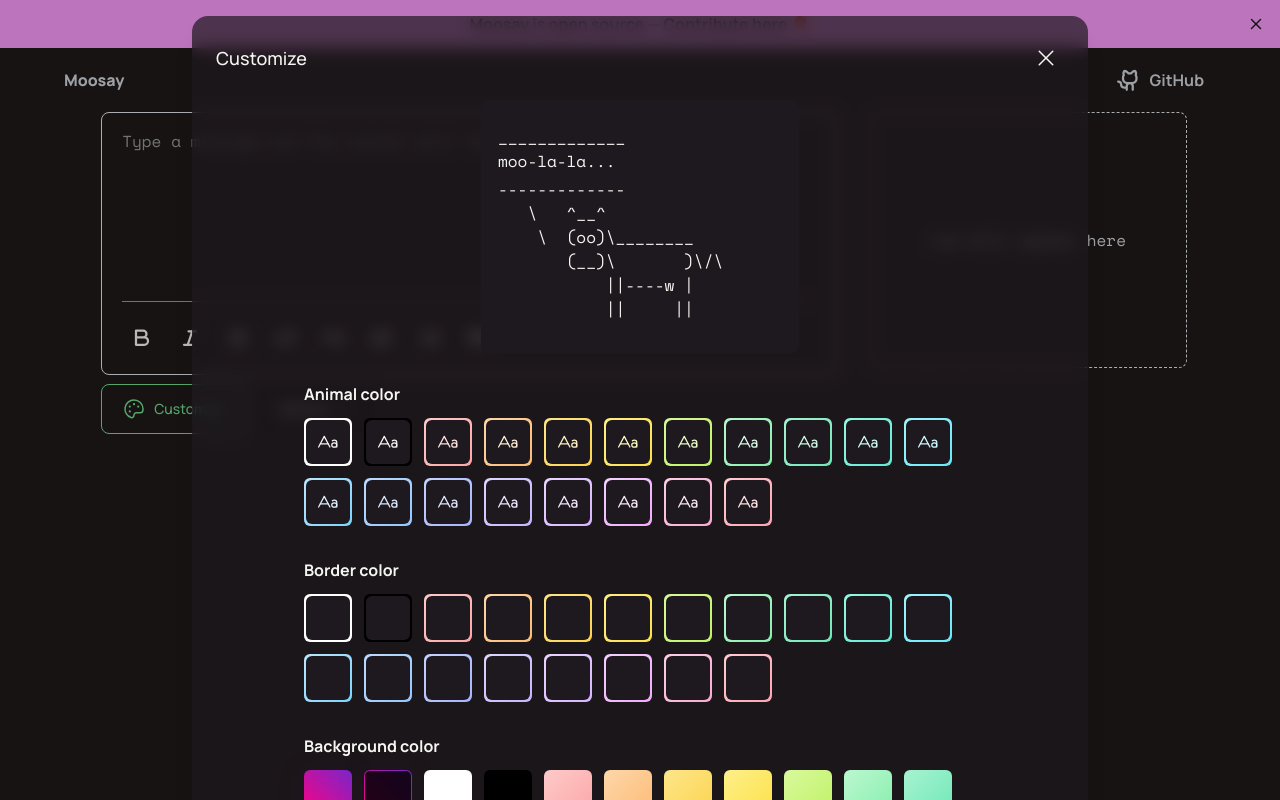
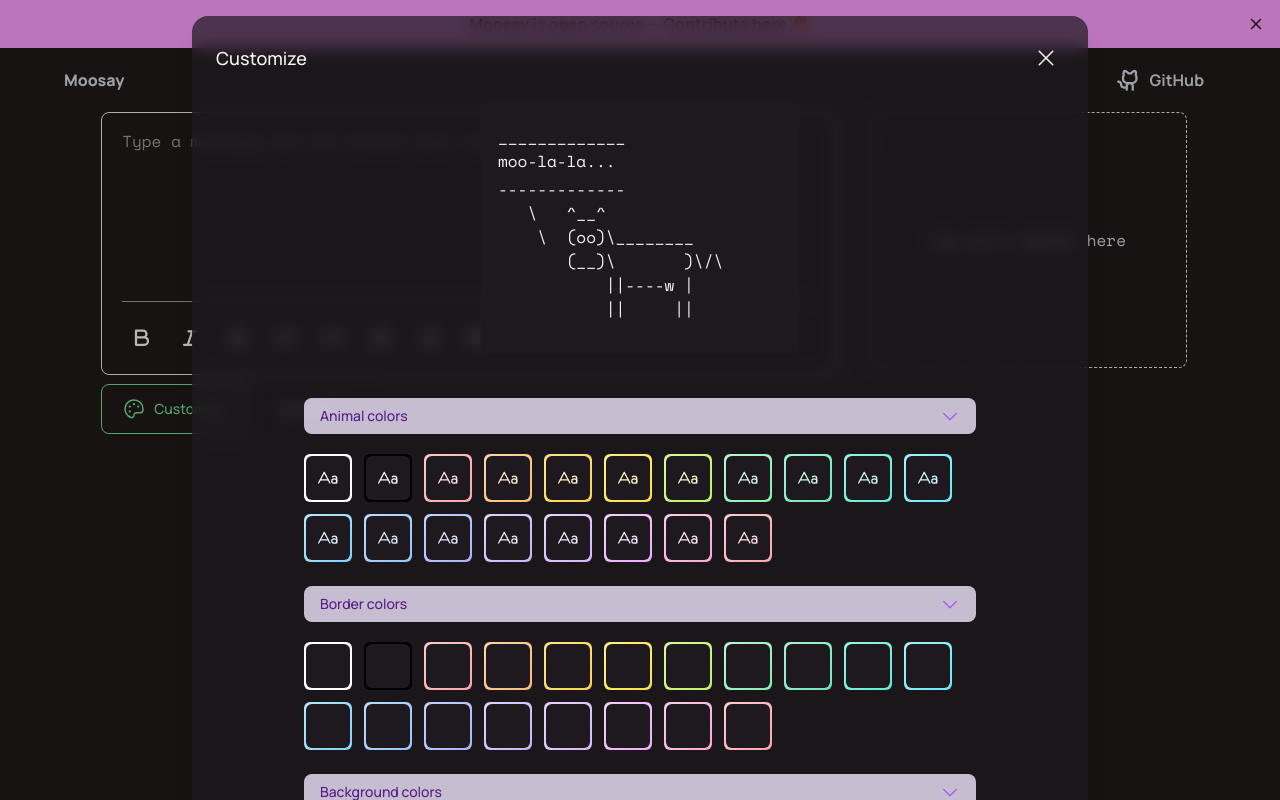
Before and after one commit to eidynho/moosay, a Next.js app: page /application in a window 1280 px wide. Both pictures are taken after a click on the button "Customize". Built offline with nearby package versions, Linux system fonts and the light colour scheme; no server answers.

Commit message:
new: CustomizeColors including all custom colors component

```diff
--- a/src/components/modals/CustomizeModal/AnimalColor.tsx
+++ b/src/components/modals/CustomizeModal/CustomizeColors/AnimalColor.tsx
@@ -85,8 +85,7 @@ interface AnimalColorProps {
 
 export function AnimalColor({ updateAnimalColor }: AnimalColorProps) {
     return (
-        <div className="rounded-3xl max-w-2xl py-1">
-            <h4 className="font-bold mb-3">Animal color</h4>
+        <div className="max-w-2xl py-1">
             <div className="flex flex-wrap items-center gap-3">
                 {animalColorsList.map((item, index) => (
                     <button
--- a/src/components/modals/CustomizeModal/BackgroundColor.tsx
+++ b/src/components/modals/CustomizeModal/CustomizeColors/BackgroundColor.tsx
@@ -85,8 +85,7 @@ interface BackgroundColorProps {
 
 export function BackgroundColor({ updateBgColor }: BackgroundColorProps) {
     return (
-        <div className="rounded-3xl max-w-2xl py-1">
-            <h4 className="font-bold mb-3">Background color</h4>
+        <div className="max-w-2xl py-1">
             <div className="flex flex-wrap items-center gap-3">
                 <GradientBox>
                     <div
--- a/src/components/modals/CustomizeModal/BorderColor.tsx
+++ b/src/components/modals/CustomizeModal/CustomizeColors/BorderColor.tsx
@@ -83,8 +83,7 @@ interface BorderColorProps {
 
 export function BorderColor({ updateBorderColor }: BorderColorProps) {
     return (
-        <div className="rounded-3xl max-w-2xl py-1">
-            <h4 className="font-bold mb-3">Border color</h4>
+        <div className="max-w-2xl py-1">
             <div className="flex flex-wrap items-center gap-3">
                 {borderColorsList.map((item, index) => (
                     <button
--- /dev/null
+++ b/src/components/modals/CustomizeModal/CustomizeColors/index.tsx
@@ -0,0 +1,65 @@
+import { Disclosure, Transition } from "@headlessui/react";
+import { CaretUp } from "phosphor-react";
+import { AnimalColor } from "./AnimalColor";
+import { BackgroundColor } from "./BackgroundColor";
+import { BorderColor } from "./BorderColor";
+
+interface CustomizeColorsProps {
+    updateAnimalColor: (newValue: string) => void;
+    updateBorderColor: (newValue: string) => void;
+    updateBgColor: (newValue: string) => void;
+}
+
+export function CustomizeColors({
+    updateAnimalColor,
+    updateBorderColor,
+    updateBgColor,
+}: CustomizeColorsProps) {
+    const disclosureItems = [
+        {
+            title: "Animal colors",
+            component: <AnimalColor updateAnimalColor={updateAnimalColor} />,
+        },
+        {
+            title: "Border colors",
+            component: <BorderColor updateBorderColor={updateBorderColor} />,
+        },
+        {
+            title: "Background colors",
+            component: <BackgroundColor updateBgColor={updateBgColor} />,
+        },
+    ];
+
+    return (
+        <div className="mx-auto w-full p-2">
+            {disclosureItems.map((item, index) => (
+                <Disclosure defaultOpen key={index}>
+                    {({ open }) => (
+                        <div className="flex flex-col items-center">
+                            <Disclosure.Button className="mt-3 flex w-full justify-between rounded-lg bg-purple-100/80 px-4 py-2 max-w-2xl text-left text-sm font-medium text-purple-900 hover:bg-purple-200 focus:outline-none focus-visible:ring focus-visible:ring-purple-500 focus-visible:ring-opacity-75">
+                                <span>{item.title}</span>
+                                <CaretUp
+                                    className={`${
+                                        open ? "rotate-180 transform" : ""
+                                    } h-5 w-5 text-purple-500`}
+                                />
+                            </Disclosure.Button>
+                            <Transition
+                                enter="transition duration-200 ease-in"
+                                enterFrom="transform scale-95 opacity-0"
+                                enterTo="transform scale-100 opacity-100"
+                                leave="transition duration-75 ease-in"
+                                leaveFrom="transform scale-100 opacity-100"
+                                leaveTo="transform scale-95 opacity-0"
+                            >
+                                <Disclosure.Panel className="px-4 pt-4 pb-2 text-sm">
+                                    {item.component}
+                                </Disclosure.Panel>
+                            </Transition>
+                        </div>
+                    )}
+                </Disclosure>
+            ))}
+        </div>
+    );
+}
--- a/src/components/modals/CustomizeModal/index.tsx
+++ b/src/components/modals/CustomizeModal/index.tsx
@@ -5,9 +5,10 @@ import { BaseModal } from "../../headless-ui/BaseModal";
 import { AnimalMessage } from "../../AnimalMessage";
 import { AnimalStylesType } from "@/pages/application";
 import { GradientBox } from "../../GradientBox";
-import { AnimalColor } from "./AnimalColor";
-import { BackgroundColor } from "./BackgroundColor";
-import { BorderColor } from "./BorderColor";
+import { AnimalColor } from "./CustomizeColors/AnimalColor";
+import { BackgroundColor } from "./CustomizeColors/BackgroundColor";
+import { BorderColor } from "./CustomizeColors/BorderColor";
+import { CustomizeColors } from "./CustomizeColors";
 
 interface CustomizeModalProps {
     customStyles: string;
@@ -83,9 +84,11 @@ export function CustomizeModal({
                         />
                     )}
 
-                    <AnimalColor updateAnimalColor={updateAnimalColor} />
-                    <BorderColor updateBorderColor={updateBorderColor} />
-                    <BackgroundColor updateBgColor={updateBgColor} />
+                    <CustomizeColors
+                        updateAnimalColor={updateAnimalColor}
+                        updateBorderColor={updateBorderColor}
+                        updateBgColor={updateBgColor}
+                    />
                 </div>
                 <div className="w-full flex justify-end text-d-primary">
                     <button
```
